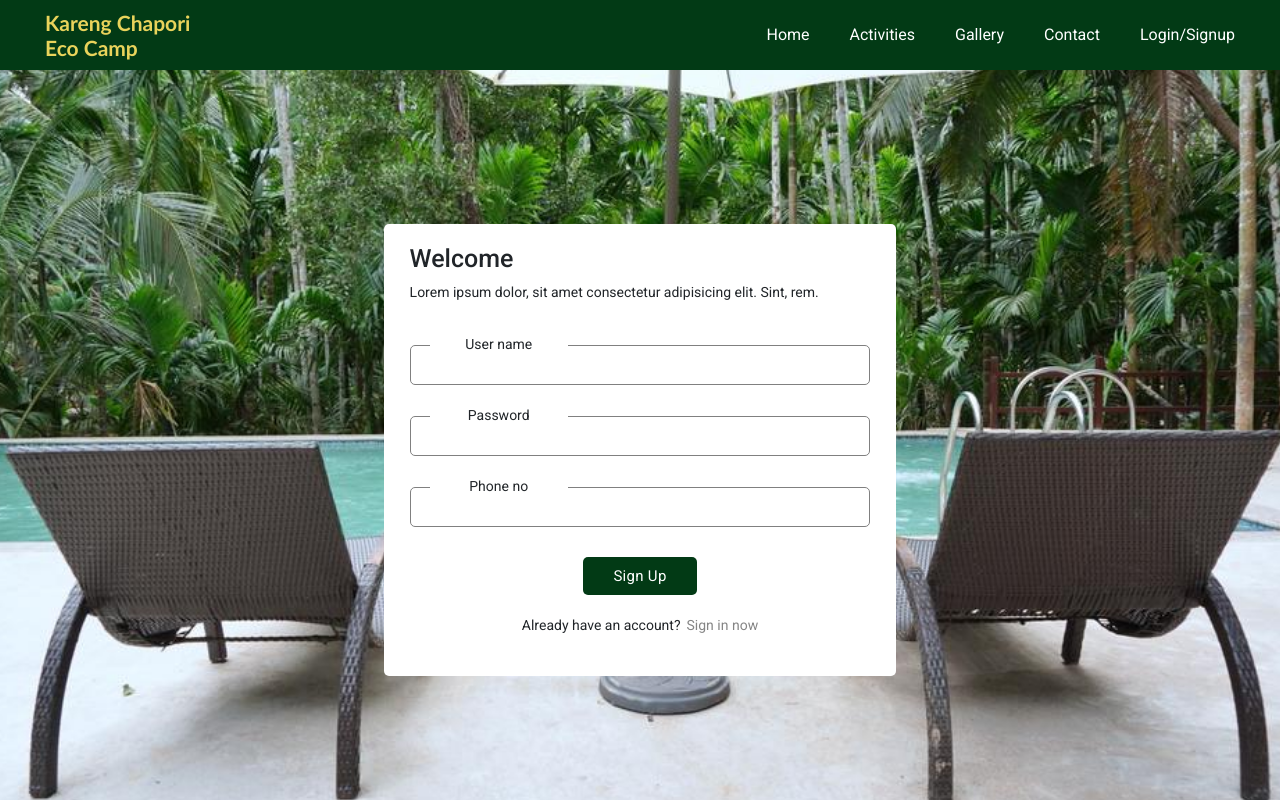
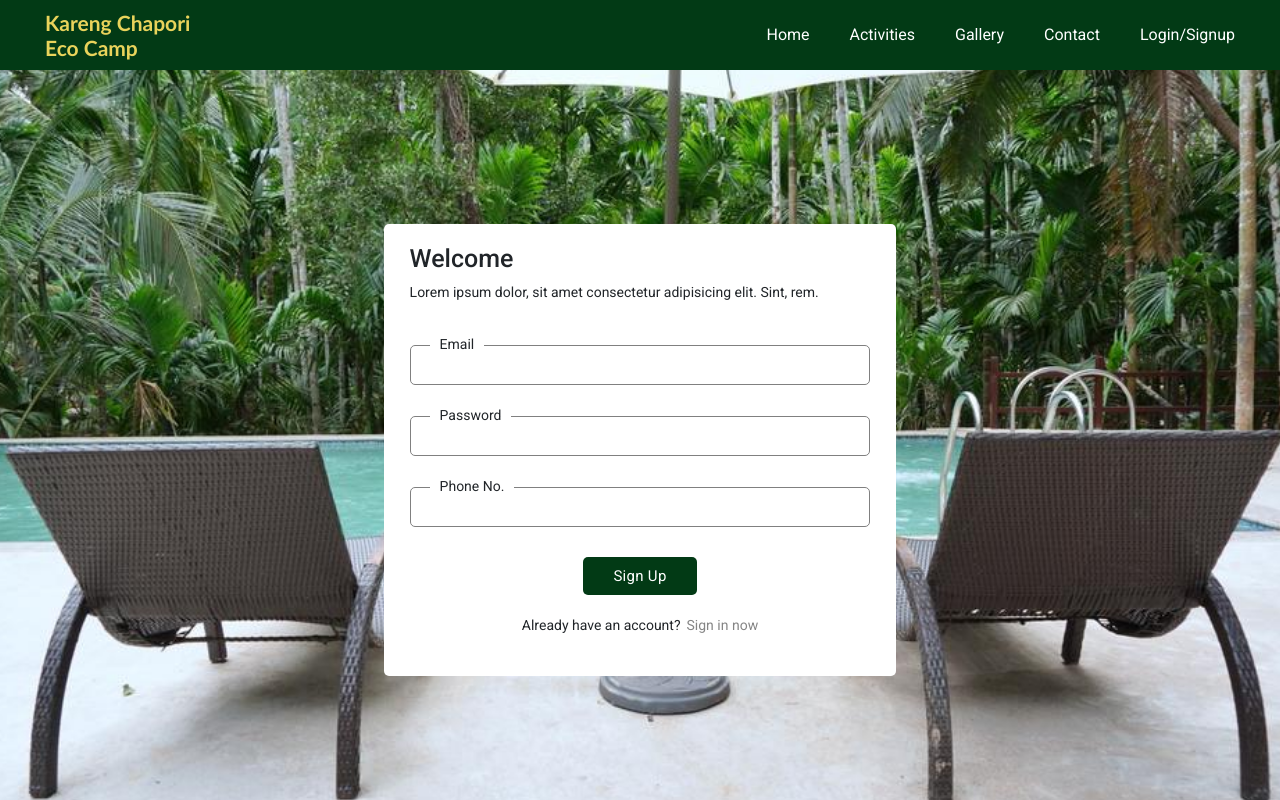
Before and after one commit to Gratia-GTPL/kareng-eco-camp, a React (Vite) app: page /login in a window 1280 px wide. Both pictures are taken after a click on the button "Sign up now". Shown: the top 800 px of the page. Built offline with nearby package versions, Linux system fonts and the light colour scheme.

Commit message:
some changes

```diff
--- a/src/components/HeaderSection/HeaderContent.css
+++ b/src/components/HeaderSection/HeaderContent.css
@@ -18,7 +18,7 @@
 }
 
 .header-text-des {
-    font-size: 15px;
+    font-size: 14px;
     color: white;
     margin-top: 20px;
     text-align: justify;
--- a/src/pages/Contact/ContactContent.jsx
+++ b/src/pages/Contact/ContactContent.jsx
@@ -15,9 +15,8 @@ const ContactContent = () => {
             <h3 className=" col-11 contact-contetn-h3">Let's get in touch</h3>
             <p className="col-12 contact-icon"><i className="fa-solid fa-caret-left"></i></p>
             <p className="col-11 contact-content-p">Lorem ipsum dolor sit amet consectetur adipisicing elit. Esse recusandae debitis, numquam unde facilis ipsam sapiente voluptates sequi voluptate? Magnam?</p>
-            <div className="col-11 d-flex gap-2 contact-content-info">
+            <div className="col-11 d-flex gap-2 contact-content-info" style={{ lineHeight: '17px' }}>
                 <p>
-                    {/* <FaAddressCard /> */}
                     <FaRegAddressCard />
                 </p>
                 <p>GMHC+CVF, Kareng Chapori PO Mesaki, Sissiborgaon, Assam 786110</p>
@@ -32,7 +31,7 @@ const ContactContent = () => {
                 <p>
                     <IoCallOutline />
                 </p>
-                <p>+01 1234567890</p>
+                <p>+91 1234567890</p>
             </div>
             <h6 className="col-11">Contact with us :</h6>
             <div className="d-flex flex-wrap gap-2 col-11 justify-content-start contact-content-us">
--- a/src/pages/LoginRegistration/Login.css
+++ b/src/pages/LoginRegistration/Login.css
@@ -47,7 +47,6 @@
 
 .main-login-form p {
     font-size: 14px;
-    /* font-family: 'Gill Sans', 'Gill Sans MT', Calibri, 'Trebuchet MS', sans-serif; */
     width: 90%;
 }
 
@@ -58,13 +57,13 @@
 }
 
 .login-form p {
-    /* font-family: 'Lucida Sans', 'Lucida Sans Regular', 'Lucida Grande', 'Lucida Sans Unicode', Geneva, Verdana, sans-serif; */
     font-size: 14px;
     margin: 0px;
     text-align: center;
     transform: translateY(10px) translateX(20px);
     background: white;
-    width: 30%;
+    width: auto;
+    padding: 0 10px;
 }
 
 .login-form input {
--- a/src/pages/LoginRegistration/Login.jsx
+++ b/src/pages/LoginRegistration/Login.jsx
@@ -15,7 +15,7 @@ const Login = () => {
                     <h1>Welcome</h1>
                     <p>Lorem ipsum dolor, sit amet consectetur adipisicing elit. Sint, rem.</p>
                     <div className="flex-div login-form">
-                        <p>User name</p>
+                        <p>Email</p>
                         <input type="text" />
                     </div>
                     <div className="flex-div login-form">
--- a/src/pages/LoginRegistration/Registration.jsx
+++ b/src/pages/LoginRegistration/Registration.jsx
@@ -14,7 +14,7 @@ const Registration = () => {
                 <h1>Welcome</h1>
                 <p>Lorem ipsum dolor, sit amet consectetur adipisicing elit. Sint, rem.</p>
                 <div className="flex-div login-form">
-                    <p>User name</p>
+                    <p>Email</p>
                     <input type="text" />
                 </div>
                 <div className="flex-div login-form">
@@ -22,7 +22,7 @@ const Registration = () => {
                     <input type="password" />
                 </div>
                 <div className="flex-div login-form">
-                    <p>Phone no</p>
+                    <p>Phone No.</p>
                     <input type="number" />
                 </div>
                 <div className="flex-div login-btn-div" style={{ marginTop: '25px' }}>
```
